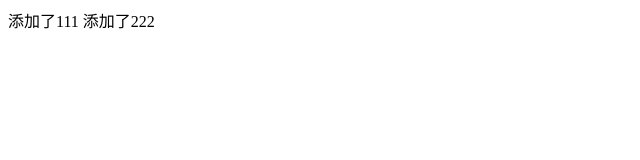
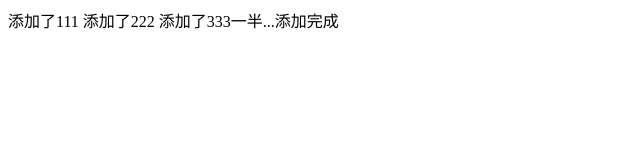
Before and after one commit to xiaoluge6688/tex222, a plain HTML site: page index.html in a window 1280 px wide. Shown: the whole page, without its empty margins (0-640 px from the left). Drawn offline with Linux system fonts and the light colour scheme.

Commit message:
添加了333完成代码

```diff
--- a/index.html
+++ b/index.html
@@ -7,5 +7,6 @@
 <body>
 	添加了111
 	添加了222
+	添加了333一半...添加完成
 </body>
 </html>
```
